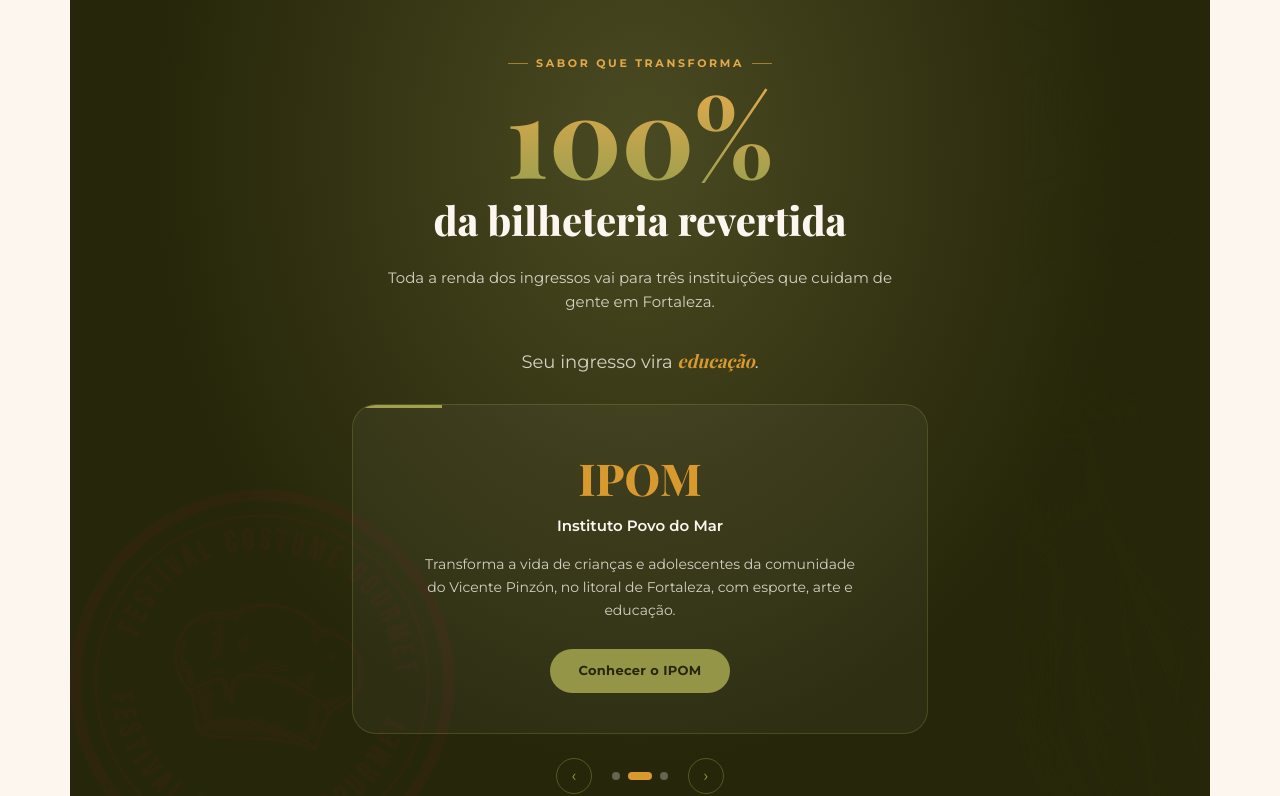
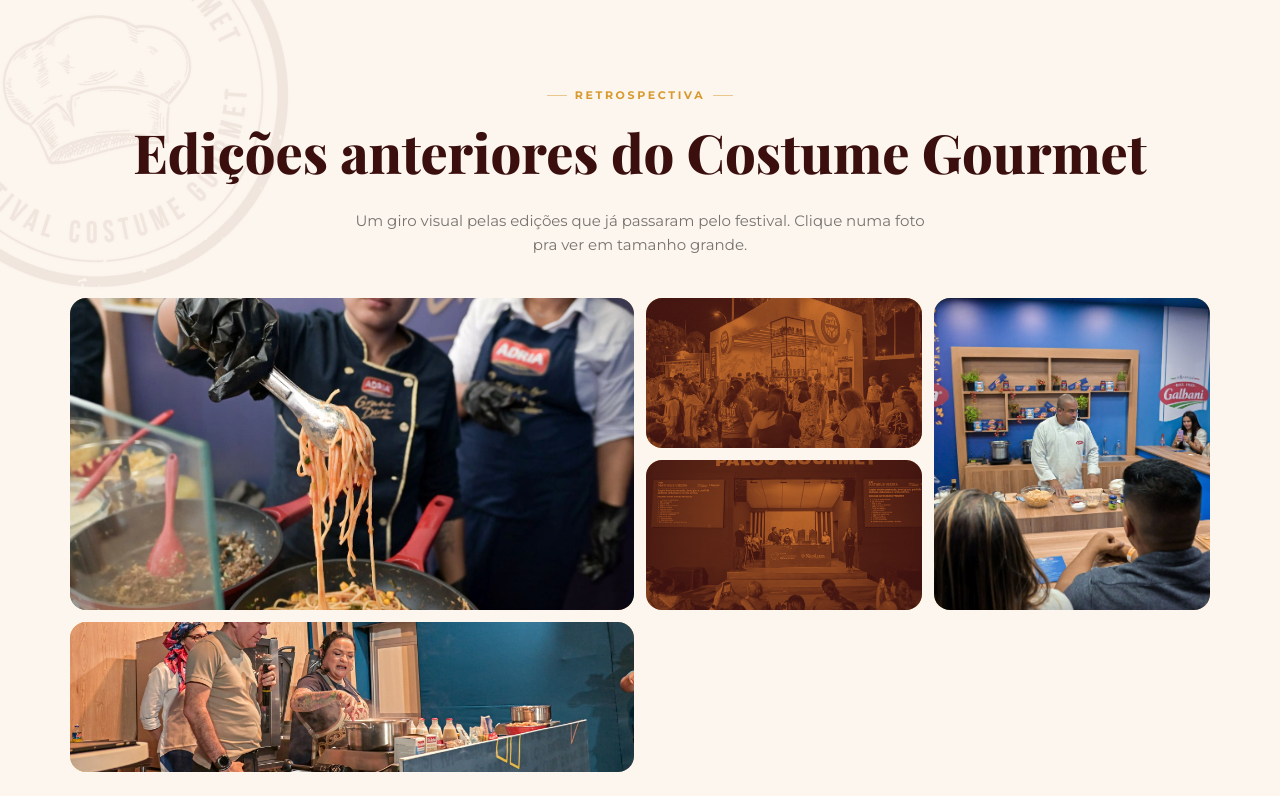
Before and after one commit to gustavocoutiinho/fgcsite, a React (Vite) app: page / in a window 1280 px wide. Shown: the part 8556-9352 px from the top of the page. Built offline with nearby package versions, Linux system fonts and the light colour scheme; a web font is replaced by a local one.

Commit message:
Novas seções e refinamentos

```diff
--- a/src/Landing.tsx
+++ b/src/Landing.tsx
@@ -1,7 +1,7 @@
 import { Fragment, useEffect, useRef, useState, type ReactNode, type CSSProperties, type FormEvent } from "react";
 import { Link } from "react-router-dom";
 import { animate, stagger } from "animejs";
-import { motion } from "framer-motion";
+import { motion, AnimatePresence } from "framer-motion";
 
 const SYMPLA =
   "https://www.sympla.com.br/evento/festival-costume-gourmet/3512927";
@@ -406,6 +406,33 @@
   show: { opacity: 1, y: 0, scale: 1, transition: { duration: 0.6, ease: [0.19, 1, 0.22, 1] as const } },
 };
 
+/* vitrine "edições anteriores" — grade em bento com lightbox */
+const edicoesAnterioresImgs = [
+  "/edicoes-anteriores/DSC_0098.jpg",
+  "/edicoes-anteriores/DSC_0284.jpg",
+  "/edicoes-anteriores/DSC_0289.jpg",
+  "/edicoes-anteriores/DSC_0355.jpg",
+  "/edicoes-anteriores/DSC_0649.jpg",
+];
+
+const edicoesAnterioresSpan = [
+  "col-span-2 row-span-2",
+  "row-span-1",
+  "row-span-2",
+  "row-span-1",
+  "col-span-2 row-span-1",
+];
+
+const edicoesAnterioresContainer = {
+  hidden: {},
+  show: { transition: { staggerChildren: 0.12 } },
+};
+
+const edicoesAnterioresItem = {
+  hidden: { opacity: 0, y: 34, scale: 0.92 },
+  show: { opacity: 1, y: 0, scale: 1, transition: { duration: 0.7, ease: [0.19, 1, 0.22, 1] as const } },
+};
+
 
 const regras = [
   { t: "Para toda a família", d: "Ambiente para todas as idades. Menores devem estar acompanhados dos responsáveis." },
@@ -430,6 +457,149 @@
         ))}
       </div>
     </div>
+  );
+}
+
+/* vitrine animada das edições anteriores, com lightbox por teclado/clique */
+function GaleriaEdicoesAnteriores() {
+  const [aberto, setAberto] = useState<number | null>(null);
+  const total = edicoesAnterioresImgs.length;
+
+  useEffect(() => {
+    if (aberto === null) return;
+    const overflowAnterior = document.body.style.overflow;
+    document.body.style.overflow = "hidden";
+    const onKey = (e: KeyboardEvent) => {
+      if (e.key === "Escape") setAberto(null);
+      if (e.key === "ArrowRight") setAberto((i) => (i === null ? i : (i + 1) % total));
+      if (e.key === "ArrowLeft") setAberto((i) => (i === null ? i : (i - 1 + total) % total));
+    };
+    window.addEventListener("keydown", onKey);
+    return () => {
+      document.body.style.overflow = overflowAnterior;
+      window.removeEventListener("keydown", onKey);
+    };
+  }, [aberto, total]);
+
+  return (
+    <section id="edicoes-anteriores" className="px-5 py-20 md:py-28 relative overflow-hidden">
+      <img loading="lazy" src="/brand/carimbo-vinho.webp" alt="" aria-hidden="true" className="absolute -top-16 -left-24 w-96 opacity-[0.08] -rotate-[10deg] pointer-events-none select-none hidden md:block" />
+      <div className="max-w-content mx-auto relative">
+        <Reveal>
+          <Eyebrow center>Retrospectiva</Eyebrow>
+          <h2 className="font-serif font-extrabold text-vinho mt-2 text-center" style={{ fontSize: "clamp(30px,5.5vw,54px)" }}>
+            Edições anteriores do Costume Gourmet
+          </h2>
+          <p className="mt-4 max-w-xl mx-auto text-[15px] leading-relaxed text-grafite/75 text-center">
+            Um giro visual pelas edições que já passaram pelo festival. Clique numa foto pra ver em tamanho grande.
+          </p>
+        </Reveal>
+
+        <motion.div
+          className="grid grid-cols-2 sm:grid-cols-4 auto-rows-[130px] sm:auto-rows-[150px] gap-3 mt-10"
+          style={{ gridAutoFlow: "dense" }}
+          variants={edicoesAnterioresContainer}
+          initial="hidden"
+          whileInView="show"
+          viewport={{ once: true, amount: 0.15 }}
+        >
+          {edicoesAnterioresImgs.map((src, i) => (
+            <motion.button
+              key={src}
+              type="button"
+              onClick={() => setAberto(i)}
+              variants={edicoesAnterioresItem}
+              whileHover={{ scale: 1.03 }}
+              transition={{ type: "spring", stiffness: 260, damping: 22 }}
+              className={`group relative rounded-2xl overflow-hidden frame-real foto-grain text-left ${edicoesAnterioresSpan[i]}`}
+              aria-label={`Ver foto ${i + 1} de ${total} em tamanho grande`}
+            >
+              <img
+                loading="lazy"
+                src={src}
+                alt="Registro de uma edição anterior do Festival Costume Gourmet"
+                className="w-full h-full object-cover transition duration-700 group-hover:scale-110 foto-real"
+                style={i % 2 === 1 ? { filter: "url(#duotone-vl)" } : undefined}
+              />
+              <div className="absolute inset-0 bg-gradient-to-t from-vinho/0 to-transparent opacity-0 group-hover:opacity-100 group-hover:from-vinho/60 transition-opacity duration-500" />
+              <div className="absolute inset-0 grid place-items-center opacity-0 group-hover:opacity-100 transition-opacity duration-300">
+                <span className="w-11 h-11 rounded-full bg-creme/90 grid place-items-center shadow-lg scale-90 group-hover:scale-100 transition-transform duration-300">
+                  <svg viewBox="0 0 24 24" className="w-5 h-5 text-vinho" fill="none" stroke="currentColor" strokeWidth="2" aria-hidden="true">
+                    <circle cx="11" cy="11" r="7" />
+                    <path d="M21 21l-4.3-4.3" strokeLinecap="round" />
+                    <path d="M11 8v6M8 11h6" strokeLinecap="round" />
+                  </svg>
+                </span>
+              </div>
+            </motion.button>
+          ))}
+        </motion.div>
+      </div>
+
+      <AnimatePresence>
+        {aberto !== null && (
+          <motion.div
+            className="fixed inset-0 z-[70] bg-[#1a0605]/95 backdrop-blur-sm grid place-items-center px-4"
+            initial={{ opacity: 0 }}
+            animate={{ opacity: 1 }}
+            exit={{ opacity: 0 }}
+            transition={{ duration: 0.25 }}
+            onClick={() => setAberto(null)}
+          >
+            <button
+              type="button"
+              aria-label="Fechar"
+              onClick={() => setAberto(null)}
+              className="absolute top-5 right-5 w-11 h-11 rounded-full bg-creme/10 hover:bg-creme/20 grid place-items-center text-creme transition-colors"
+            >
+              <svg viewBox="0 0 24 24" className="w-5 h-5" fill="none" stroke="currentColor" strokeWidth="2" aria-hidden="true">
+                <path d="M5 5l14 14M19 5L5 19" strokeLinecap="round" />
+              </svg>
+            </button>
+
+            <button
+              type="button"
+              aria-label="Foto anterior"
+              onClick={(e) => { e.stopPropagation(); setAberto((i) => (i === null ? i : (i - 1 + total) % total)); }}
+              className="absolute left-3 md:left-8 top-1/2 -translate-y-1/2 w-11 h-11 rounded-full bg-creme/10 hover:bg-creme/20 grid place-items-center text-creme transition-colors"
+            >
+              <svg viewBox="0 0 24 24" className="w-5 h-5" fill="none" stroke="currentColor" strokeWidth="2" aria-hidden="true">
+                <path d="M15 5l-7 7 7 7" strokeLinecap="round" strokeLinejoin="round" />
+              </svg>
+            </button>
+            <button
+              type="button"
+              aria-label="Próxima foto"
+              onClick={(e) => { e.stopPropagation(); setAberto((i) => (i === null ? i : (i + 1) % total)); }}
+              className="absolute right-3 md:right-8 top-1/2 -translate-y-1/2 w-11 h-11 rounded-full bg-creme/10 hover:bg-creme/20 grid place-items-center text-creme transition-colors"
+            >
+              <svg viewBox="0 0 24 24" className="w-5 h-5" fill="none" stroke="currentColor" strokeWidth="2" aria-hidden="true">
+                <path d="M9 5l7 7-7 7" strokeLinecap="round" strokeLinejoin="round" />
+              </svg>
+            </button>
+
+            <motion.div
+              key={aberto}
+              className="relative max-w-4xl max-h-[80vh] w-full"
+              initial={{ opacity: 0, scale: 0.92 }}
+              animate={{ opacity: 1, scale: 1 }}
+              exit={{ opacity: 0, scale: 0.96 }}
+              transition={{ duration: 0.35, ease: [0.19, 1, 0.22, 1] as const }}
+              onClick={(e) => e.stopPropagation()}
+            >
+              <img
+                src={edicoesAnterioresImgs[aberto]}
+                alt="Registro de uma edição anterior do Festival Costume Gourmet"
+                className="w-full max-h-[80vh] object-contain rounded-xl shadow-2xl foto-real"
+              />
+              <div className="mt-3 text-center text-[12px] tracking-[0.15em] uppercase text-creme/60">
+                {aberto + 1} / {total}
+              </div>
+            </motion.div>
+          </motion.div>
+        )}
+      </AnimatePresence>
+    </section>
   );
 }
 
@@ -1130,6 +1300,8 @@
         </div>
       </section>
 
+      <GaleriaEdicoesAnteriores />
+
       {/* ===== IMPACTO SOCIAL ===== */}
       <section id="social" className="px-5">
         <div className="max-w-content mx-auto">
```
